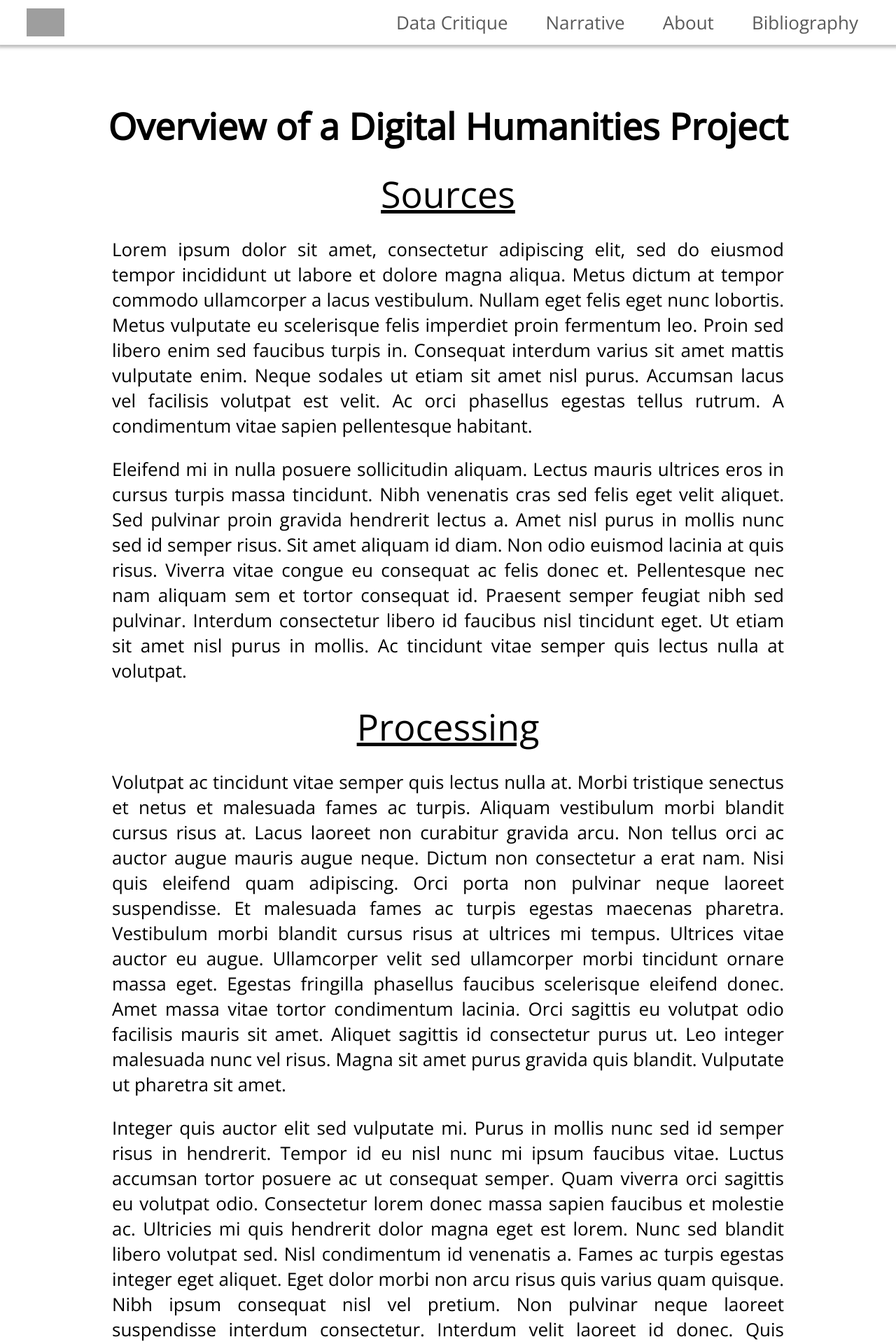
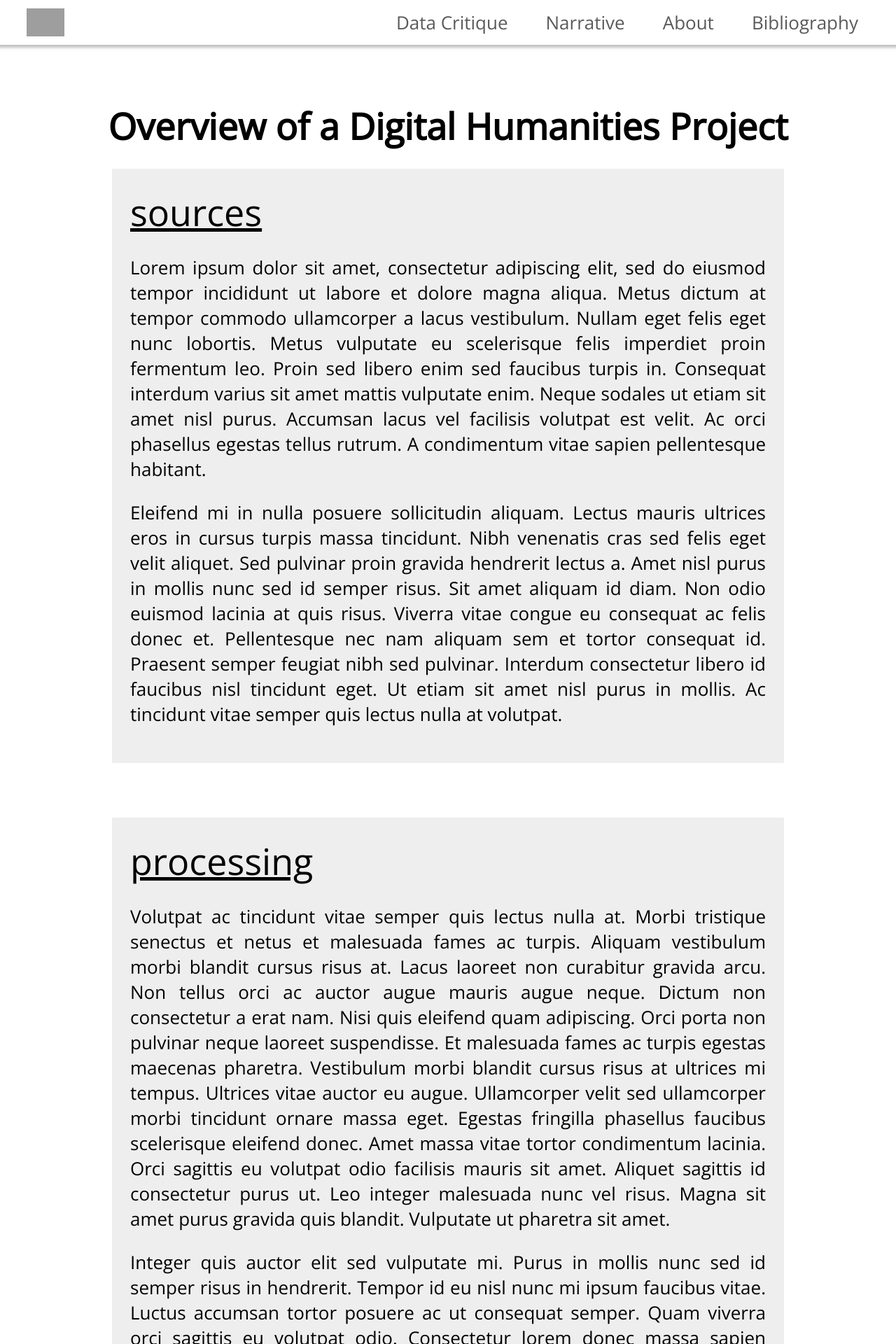
Before and after one commit to edmondywen/DH101-LGBTQMediaRep, a React (Create React App) app: page /about in a window 1280 px wide. Shown: the top 1920 px of the page at 70% size. Built offline with nearby package versions, Linux system fonts and the light colour scheme; grey boxes are pictures that could not be loaded.

Commit message:
Bios formatting and all that jazz

```diff
--- a/src/App.css
+++ b/src/App.css
@@ -227,12 +227,19 @@ body{
   display:inline-block;
 }
 
-#levels > header{
+#levels > *{
+  background:#eeeeee;
+  padding:1em;
+  margin-bottom:3em;
+}
+
+#levels > * > header{
   font-size:2em;
   text-decoration: underline;
+  text-align:left;
 }
 
-#levels > p{
+#levels > * > p{
   text-align: justify;
 }
 
@@ -245,25 +252,52 @@ body{
 }
 
 .bioblock{
-  width:300px;
+  width:30vw;
+  margin:1%;
+  box-shadow: 10px 10px 5px;
+}
+
+#biographies div:nth-child(3){
+  background: linear-gradient(180deg, #5BCEFA 20%, #F5A9B8 20%, 40%, #eee 40%, 60%, #F5A9B8 60%, 80%, #5BCEFA 80%);
+}
+
+#bioname{
+  font-size:2em;
 }
 
 .bioblock > img{
-  width:250px;
-  margin:25px;
+  width:25vw;
+  margin:2.5vw;
+  margin-bottom:0;
 }
 
 #biorole{
-  font-size:large;
+  font-size:larger;
   font-weight:bold;
   margin:0.5em;
 }
 
 #bioabout, #biocharacter{
-  font-size:medium;
+  font-size:1em;
   text-align:justify;
-  width:275px;
-  margin:12.5px;
+  width:27.5vw;
+  margin:1.25vw;
+}
+
+@media screen and (max-width: 800px) {
+  .bioblock{
+    width:80vw;
+  }
+  .bioblock > img{
+    width:75vw;
+    margin:2.5vw;
+  }
+  #bioabout, #biocharacter{
+    font-size:1em;
+    text-align:justify;
+    width:77.5vw;
+    margin:1em;
+  }
 }
 
 #welcome{
--- a/src/pages/About.js
+++ b/src/pages/About.js
@@ -18,15 +18,21 @@ function About(){
                 <br/><br/><br/><br/>
                 <h1>Overview of a Digital Humanities Project</h1>
                 <div id="levels">
-                    <header>Sources</header>
+                    <div id="level-sources">
+                        <header>sources</header>
                         <p>Lorem ipsum dolor sit amet, consectetur adipiscing elit, sed do eiusmod tempor incididunt ut labore et dolore magna aliqua. Metus dictum at tempor commodo ullamcorper a lacus vestibulum. Nullam eget felis eget nunc lobortis. Metus vulputate eu scelerisque felis imperdiet proin fermentum leo. Proin sed libero enim sed faucibus turpis in. Consequat interdum varius sit amet mattis vulputate enim. Neque sodales ut etiam sit amet nisl purus. Accumsan lacus vel facilisis volutpat est velit. Ac orci phasellus egestas tellus rutrum. A condimentum vitae sapien pellentesque habitant.</p>
                         <p>Eleifend mi in nulla posuere sollicitudin aliquam. Lectus mauris ultrices eros in cursus turpis massa tincidunt. Nibh venenatis cras sed felis eget velit aliquet. Sed pulvinar proin gravida hendrerit lectus a. Amet nisl purus in mollis nunc sed id semper risus. Sit amet aliquam id diam. Non odio euismod lacinia at quis risus. Viverra vitae congue eu consequat ac felis donec et. Pellentesque nec nam aliquam sem et tortor consequat id. Praesent semper feugiat nibh sed pulvinar. Interdum consectetur libero id faucibus nisl tincidunt eget. Ut etiam sit amet nisl purus in mollis. Ac tincidunt vitae semper quis lectus nulla at volutpat.</p>
-                    <header>Processing</header>
+                    </div>
+                    <div id="level-sources">
+                        <header>processing</header>
                         <p>Volutpat ac tincidunt vitae semper quis lectus nulla at. Morbi tristique senectus et netus et malesuada fames ac turpis. Aliquam vestibulum morbi blandit cursus risus at. Lacus laoreet non curabitur gravida arcu. Non tellus orci ac auctor augue mauris augue neque. Dictum non consectetur a erat nam. Nisi quis eleifend quam adipiscing. Orci porta non pulvinar neque laoreet suspendisse. Et malesuada fames ac turpis egestas maecenas pharetra. Vestibulum morbi blandit cursus risus at ultrices mi tempus. Ultrices vitae auctor eu augue. Ullamcorper velit sed ullamcorper morbi tincidunt ornare massa eget. Egestas fringilla phasellus faucibus scelerisque eleifend donec. Amet massa vitae tortor condimentum lacinia. Orci sagittis eu volutpat odio facilisis mauris sit amet. Aliquet sagittis id consectetur purus ut. Leo integer malesuada nunc vel risus. Magna sit amet purus gravida quis blandit. Vulputate ut pharetra sit amet.</p>
                         <p>Integer quis auctor elit sed vulputate mi. Purus in mollis nunc sed id semper risus in hendrerit. Tempor id eu nisl nunc mi ipsum faucibus vitae. Luctus accumsan tortor posuere ac ut consequat semper. Quam viverra orci sagittis eu volutpat odio. Consectetur lorem donec massa sapien faucibus et molestie ac. Ultricies mi quis hendrerit dolor magna eget est lorem. Nunc sed blandit libero volutpat sed. Nisl condimentum id venenatis a. Fames ac turpis egestas integer eget aliquet. Eget dolor morbi non arcu risus quis varius quam quisque. Nibh ipsum consequat nisl vel pretium. Non pulvinar neque laoreet suspendisse interdum consectetur. Interdum velit laoreet id donec. Quis commodo odio aenean sed adipiscing diam donec adipiscing tristique. Habitasse platea dictumst quisque sagittis purus sit amet volutpat consequat. Cursus mattis molestie a iaculis at.</p>
-                    <header>Presentation</header>
+                    </div>
+                    <div id="level-sources">
+                        <header>presentation</header>
                         <p>Volutpat consequat mauris nunc congue nisi vitae suscipit. Neque vitae tempus quam pellentesque nec nam. Eu mi bibendum neque egestas congue quisque egestas diam in. Maecenas pharetra convallis posuere morbi leo urna molestie at. Purus sit amet luctus venenatis. Elit ullamcorper dignissim cras tincidunt lobortis feugiat vivamus at augue. Faucibus ornare suspendisse sed nisi lacus sed viverra tellus in. Morbi tincidunt ornare massa eget egestas purus viverra accumsan. Adipiscing at in tellus integer feugiat scelerisque. Condimentum mattis pellentesque id nibh tortor id aliquet lectus.</p>
                         <p>Sapien pellentesque habitant morbi tristique senectus. Sociis natoque penatibus et magnis dis. Mi quis hendrerit dolor magna eget est lorem ipsum. Aliquet sagittis id consectetur purus ut faucibus pulvinar elementum. Sociis natoque penatibus et magnis dis parturient montes. Scelerisque eleifend donec pretium vulputate sapien nec sagittis. Nunc faucibus a pellentesque sit. Commodo sed egestas egestas fringilla. Sagittis nisl rhoncus mattis rhoncus urna neque viverra justo nec. Tortor consequat id porta nibh venenatis. A condimentum vitae sapien pellentesque habitant morbi tristique. Suscipit adipiscing bibendum est ultricies integer quis auctor. Netus et malesuada fames ac turpis egestas sed tempus urna. Morbi tristique senectus et netus et malesuada fames. Ac odio tempor orci dapibus ultrices in iaculis nunc.</p>
+                    </div>
                 </div>
                 <h1>About the Authors</h1>
                 <div id="biographies">
@@ -37,7 +43,6 @@ function About(){
                     <Bio image={edmond} name="Edmond Wen" role="Worked on the project" about="" char=""/>
                     <Bio image={maleeha} name="Maleeha Zaman" role="Worked on the project" about="" char=""/>
                 </div>
-                <p>About page goes here</p>
             </div>
         </Template>
     )
```
Also changed, not shown: src/assets/satsuki.png. Lines whose indentation alone changed are shown as unchanged.
